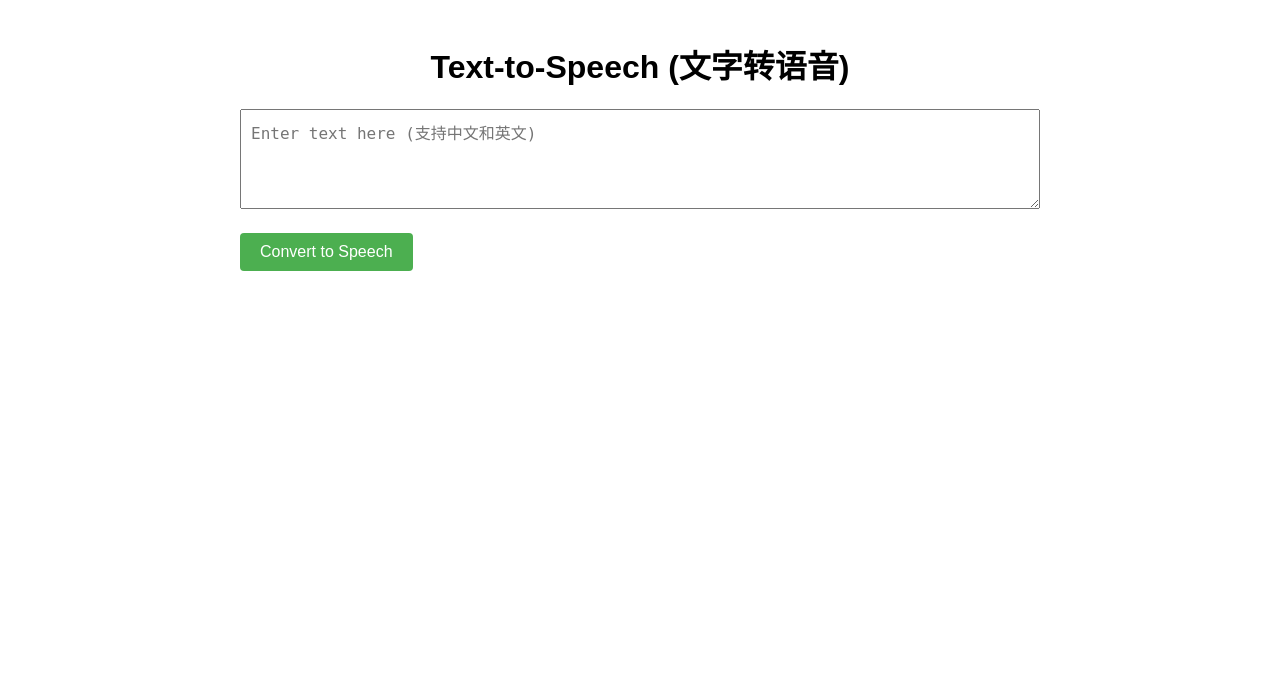
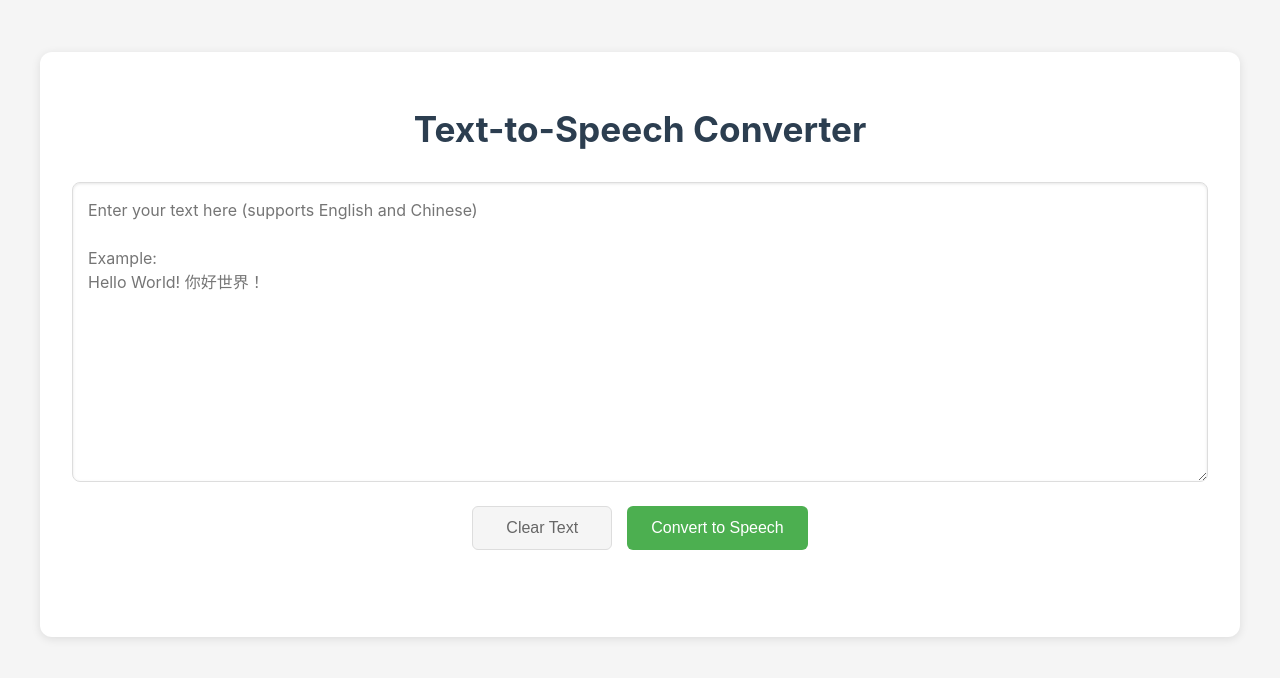
Before and after one commit to EricZhou866/Text2Speech, a Flask app: page / in a window 1280 px wide. Shown: the top 678 px of the page. Run offline with Flask 3, Linux system fonts and the light colour scheme.

Commit message:
update UI

```diff
--- a/tts/templates/index.html
+++ b/tts/templates/index.html
@@ -1,85 +1,212 @@
 <!DOCTYPE html>
-<html>
+<html lang="en">
 <head>
-    <title>Text-to-Speech</title>
+    <meta charset="UTF-8">
+    <meta name="viewport" content="width=device-width, initial-scale=1.0">
+    <title>Text-to-Speech Converter</title>
     <style>
         body {
-            font-family: Arial, sans-serif;
+            font-family: -apple-system, BlinkMacSystemFont, 'Segoe UI', Roboto, Oxygen, Ubuntu, sans-serif;
             margin: 0;
             padding: 20px;
-            max-width: 800px;
+            max-width: 1200px;
             margin: 0 auto;
+            background-color: #f5f5f5;
+            color: #333;
         }
-        h1 { text-align: center; }
+
+        .container {
+            background: white;
+            padding: 2rem;
+            border-radius: 12px;
+            box-shadow: 0 2px 10px rgba(0,0,0,0.1);
+            margin-top: 2rem;
+        }
+
+        h1 {
+            text-align: center;
+            color: #2c3e50;
+            font-size: 2.2rem;
+            margin-bottom: 2rem;
+        }
+
         textarea {
             width: 100%;
-            height: 100px;
+            height: 300px;
             font-size: 16px;
-            padding: 10px;
+            padding: 15px;
             margin-bottom: 20px;
+            border: 1px solid #ddd;
+            border-radius: 8px;
+            resize: vertical;
             box-sizing: border-box;
+            font-family: inherit;
+            line-height: 1.5;
+            box-shadow: inset 0 1px 3px rgba(0,0,0,0.1);
         }
-        .controls {
+
+        textarea:focus {
+            outline: none;
+            border-color: #4CAF50;
+            box-shadow: 0 0 0 2px rgba(76,175,80,0.2);
+        }
+
+        .action-buttons {
             display: flex;
-            gap: 10px;
+            justify-content: center;
+            gap: 15px;
             margin-bottom: 20px;
-            align-items: center;
         }
+
         button {
-            padding: 10px 20px;
+            padding: 12px 24px;
             font-size: 16px;
+            border: none;
+            border-radius: 6px;
+            cursor: pointer;
+            transition: all 0.3s ease;
+            font-weight: 500;
+            min-width: 140px;
+        }
+
+        .convert-btn {
             background-color: #4CAF50;
             color: white;
-            border: none;
-            border-radius: 4px;
-            cursor: pointer;
         }
+
+        .clear-btn {
+            background-color: #f5f5f5;
+            color: #666;
+            border: 1px solid #ddd;
+        }
+
         .download-btn {
             background-color: #2196F3;
+            color: white;
+            margin-left: 15px;
         }
+
         button:hover {
-            opacity: 0.9;
+            transform: translateY(-1px);
+            box-shadow: 0 2px 5px rgba(0,0,0,0.2);
         }
+
         button:disabled {
             background-color: #cccccc;
             cursor: not-allowed;
+            transform: none;
+            box-shadow: none;
+            opacity: 0.7;
         }
+
         #status {
             text-align: center;
-            margin: 10px 0;
+            margin: 15px 0;
             color: #666;
+            font-size: 14px;
+            min-height: 20px;
+        }
+
+        .audio-container {
+            display: flex;
+            align-items: center;
+            gap: 15px;
+            margin: 20px 0;
+            display: none;
+        }
+
+        .audio-container audio {
+            flex: 1;
+            border-radius: 24px;
+        }
+
+        @media (max-width: 768px) {
+            .container {
+                padding: 1rem;
+            }
+
+            h1 {
+                font-size: 1.8rem;
+            }
+
+            textarea {
+                height: 200px;
+            }
+
+            button {
+                padding: 10px 20px;
+                font-size: 14px;
+                min-width: 120px;
+            }
+
+            .audio-container {
+                flex-direction: column;
+            }
+
+            .audio-container audio {
+                width: 100%;
+            }
+
+            .audio-container button {
+                width: 100%;
+            }
         }
     </style>
 </head>
 <body>
-    <h1>Text-to-Speech (文字转语音)</h1>
+    <div class="container">
+        <h1>Text-to-Speech Converter</h1>
 
-    <textarea id="text-input" placeholder="Enter text here (支持中文和英文)"></textarea>
+        <textarea
+            id="text-input"
+            placeholder="Enter your text here (supports English and Chinese)&#10;&#10;Example:&#10;Hello World! 你好世界！"
+        ></textarea>
 
-    <div class="controls">
-        <button id="convert-btn" onclick="convertToSpeech()">Convert to Speech</button>
+        <div class="action-buttons">
+            <button
+                id="clear-btn"
+                class="clear-btn"
+                onclick="clearText()">
+                Clear Text
+            </button>
+            <button
+                id="convert-btn"
+                class="convert-btn"
+                onclick="convertToSpeech()">
+                Convert to Speech
+            </button>
         </div>
 
         <div id="status"></div>
 
-    <audio id="audio-player" style="width: 100%; margin-top: 20px; display:none;" controls>
+        <div id="audio-container" class="audio-container">
+            <audio id="audio-player" controls>
                 Your browser does not support the audio element.
             </audio>
-
-    <div id="download-container" style="text-align: center; margin-top: 20px;">
-        <button id="download-btn" class="download-btn" style="display: none;" onclick="downloadMP3()">
+            <button
+                id="download-btn"
+                class="download-btn"
+                onclick="downloadMP3()">
                 Download MP3
             </button>
+        </div>
     </div>
 
     <script>
         let audioBlob = null;
 
+        function clearText() {
+            document.getElementById("text-input").value = "";
+            document.getElementById("audio-container").style.display = "none";
+            document.getElementById("status").textContent = "";
+        }
+
         async function convertToSpeech() {
             const textInput = document.getElementById("text-input").value;
             const convertBtn = document.getElementById("convert-btn");
+            const clearBtn = document.getElementById("clear-btn");
+            const audioContainer = document.getElementById("audio-container");
             const audioPlayer = document.getElementById("audio-player");
-            const downloadBtn = document.getElementById("download-btn");
             const statusElement = document.getElementById("status");
 
             if (!textInput.trim()) {
@@ -87,11 +214,11 @@
                 return;
             }
 
-            // Disable button and show status
+            // Disable buttons and show status
             convertBtn.disabled = true;
+            clearBtn.disabled = true;
             statusElement.textContent = "Converting...";
-            downloadBtn.style.display = "none";
-            audioPlayer.style.display = "none";
+            audioContainer.style.display = "none";
 
             try {
                 const response = await fetch('/tts', {
@@ -109,8 +236,7 @@
 
                 // Set up audio player
                 audioPlayer.src = url;
-                audioPlayer.style.display = "block";
-                downloadBtn.style.display = "block";
+                audioContainer.style.display = "flex";
 
                 // Auto play
                 audioPlayer.play();
@@ -119,8 +245,11 @@
             } catch (error) {
                 console.error('Error:', error);
                 statusElement.textContent = "Error occurred during conversion!";
+                statusElement.style.color = "red";
             } finally {
+                // Re-enable buttons
                 convertBtn.disabled = false;
+                clearBtn.disabled = false;
             }
         }
 
```
Lines whose indentation alone changed are shown as unchanged.
